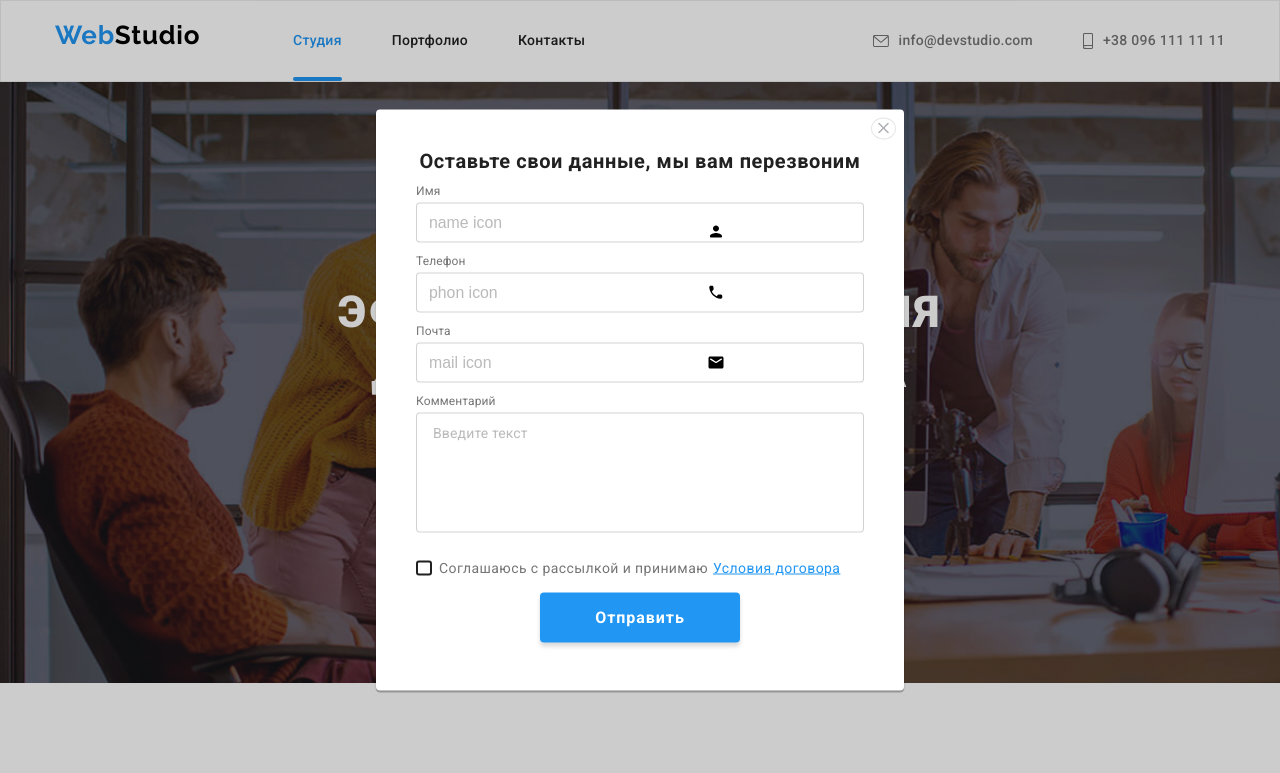
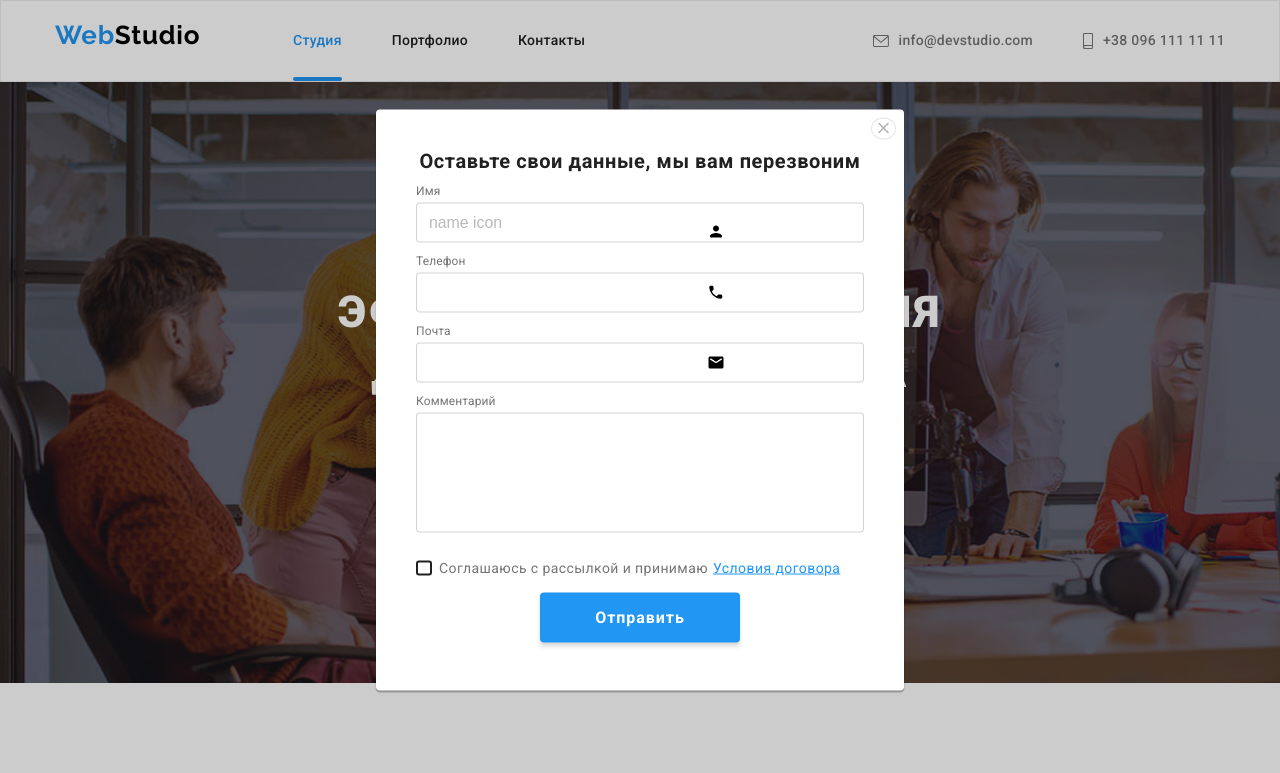
Before and after one commit to Vildanov-Roman/goit-markup-hw-06, a plain HTML site: page index.html in a window 1280 px wide. Shown: the top 773 px of the page. Drawn offline with nearby package versions, Linux system fonts and the light colour scheme.

Commit message:
Update index.html

```diff
--- a/index.html
+++ b/index.html
@@ -483,7 +483,7 @@
                 type="tel"
                 class="modal-input"
                 name="user-phone"
-                placeholder="phon icon"
+                placeholder=" "
                 id="user-phone"
               />
               <svg class="input-icon" wedth="18" height="18">
@@ -498,7 +498,7 @@
                 type="email"
                 class="modal-input"
                 name="user-email"
-                placeholder="mail icon"
+                placeholder=" "
                 required
                 id="user-email"
               />
@@ -513,7 +513,7 @@
               class="modal-text"
               name="user-text"
               id="user-text"
-              placeholder="Введите текст"
+              placeholder=" "
             ></textarea>
             <div class="checkbox-field">
               <input
```
